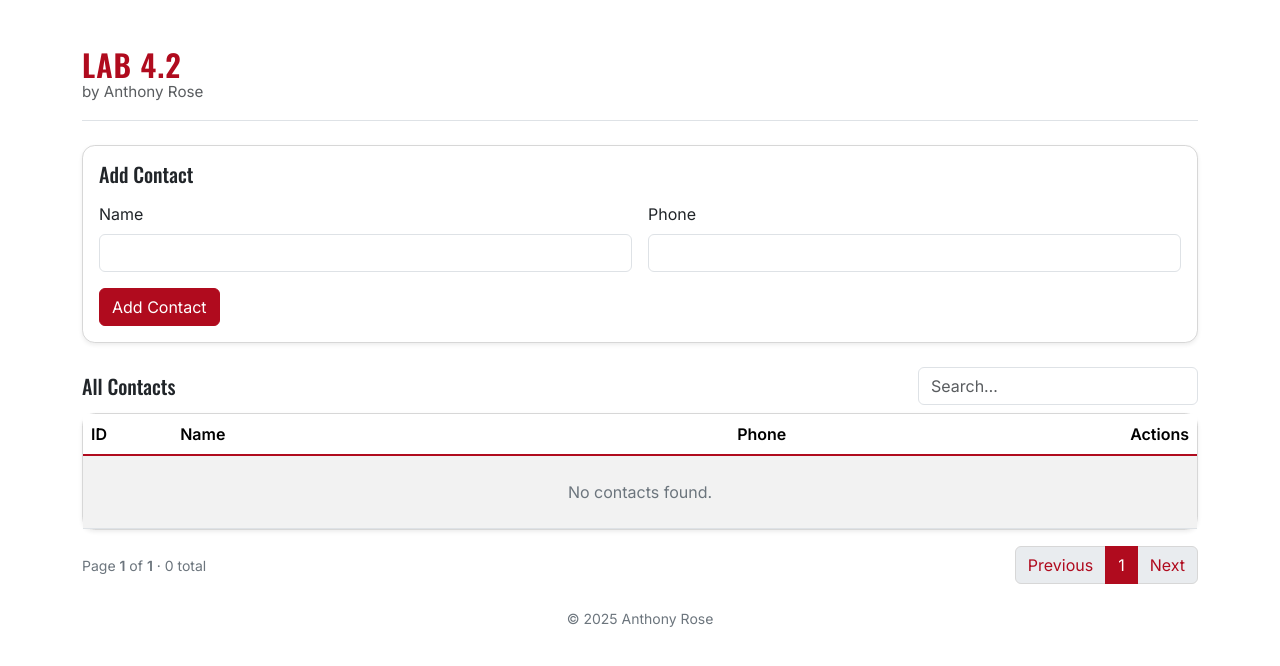
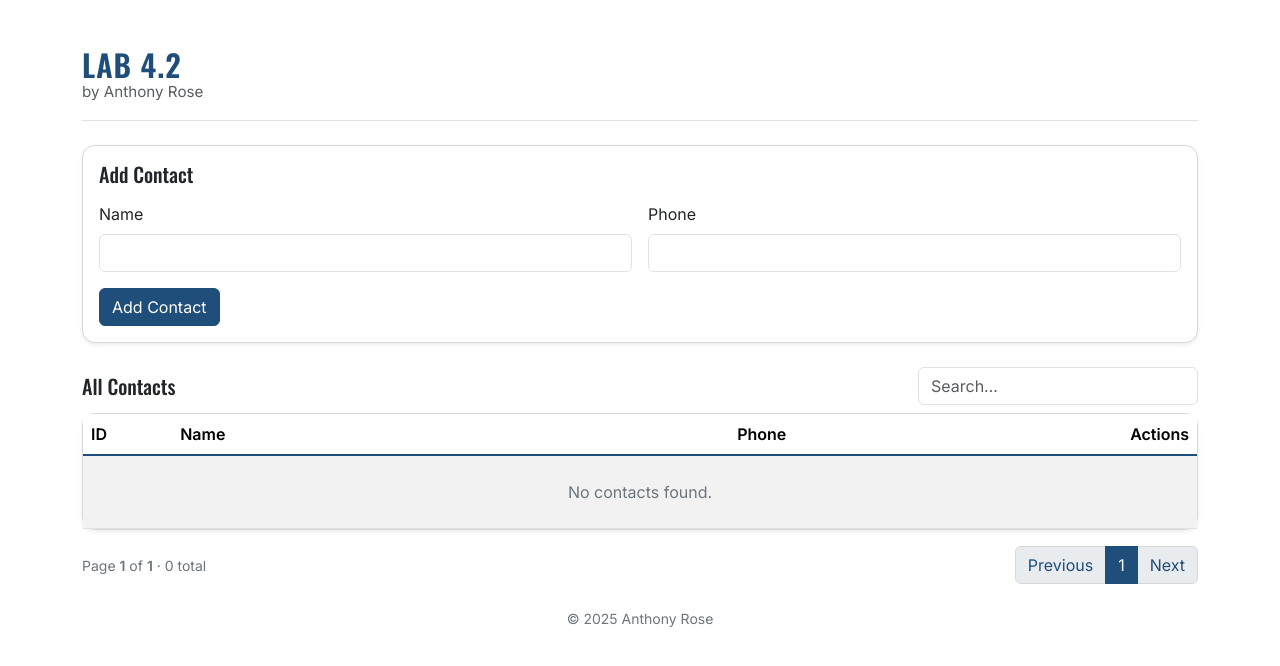
Before and after one commit to Reisinj3/Lab5.1, a Flask app: page / in a window 1280 px wide. Shown: the top 666 px of the page. Run offline with Flask 3, Linux system fonts and the light colour scheme; data that the repository does not hold is empty.

Commit message:
Update style.css

```diff
--- a/static/css/style.css
+++ b/static/css/style.css
@@ -1,27 +1,98 @@
-body { padding-top: 2rem; font-family: 'Inter', 'Segoe UI', Roboto, sans-serif; }
-.card { border-radius: 0.8rem; border: 1px solid #D7D7D7; }
+body {
+  padding-top: 2rem;
+  font-family: 'Inter', 'Segoe UI', Roboto, sans-serif;
+}
 
-.btn-primary { background-color: #B00B1E !important; border-color: #B00B1E !important; }
-.btn-primary:hover { background-color: #8E0918 !important; border-color: #8E0918 !important; }
-.btn-outline-secondary { color: #B00B1E !important; border-color: #B00B1E !important; }
-.btn-outline-secondary:hover { background-color: #B00B1E !important; color: #fff !important; }
+.card {
+  border-radius: 0.8rem;
+  border: 1px solid #D7D7D7;
+}
 
-.table thead th { background: var(--bs-body-bg); border-bottom: 2px solid #B00B1E !important; }
-.table-striped tbody tr:nth-of-type(odd) { background-color: rgba(176, 11, 30, 0.04); }
-[data-bs-theme="dark"] .card { border: 1px solid #333; }
-[data-bs-theme="dark"] .table-striped tbody tr:nth-of-type(odd) { background-color: rgba(176, 11, 30, 0.2); }
+/* Primary button and outline button – switched to a blue-ish RiverTech theme */
+.btn-primary {
+  background-color: #1E4E79 !important;
+  border-color: #1E4E79 !important;
+}
 
-/* Miami branding */
+.btn-primary:hover {
+  background-color: #163958 !important;
+  border-color: #163958 !important;
+}
+
+.btn-outline-secondary {
+  color: #1E4E79 !important;
+  border-color: #1E4E79 !important;
+}
+
+.btn-outline-secondary:hover {
+  background-color: #1E4E79 !important;
+  color: #fff !important;
+}
+
+/* Tables */
+.table thead th {
+  background: var(--bs-body-bg);
+  border-bottom: 2px solid #1E4E79 !important;
+}
+
+.table-striped tbody tr:nth-of-type(odd) {
+  background-color: rgba(30, 78, 121, 0.05);
+}
+
+[data-bs-theme="dark"] .card {
+  border: 1px solid #333;
+}
+
+[data-bs-theme="dark"] .table-striped tbody tr:nth-of-type(odd) {
+  background-color: rgba(30, 78, 121, 0.2);
+}
+
+/* App branding (renamed in spirit from Miami → RiverTech, but kept class names) */
 .miami-title {
-  font-family: 'Oswald', sans-serif; font-weight: 600; letter-spacing: 1px;
-  font-size: 1.9rem; line-height: 1.1; color: #B00B1E; text-transform: uppercase;
+  font-family: 'Oswald', sans-serif;
+  font-weight: 600;
+  letter-spacing: 1px;
+  font-size: 1.9rem;
+  line-height: 1.1;
+  color: #1E4E79;
+  text-transform: uppercase;
 }
-.miami-subtitle { font-family: 'Inter', sans-serif; font-size: 0.95rem; color: var(--bs-secondary-color); }
-h1, h2, h3, .h1, .h2, .h3 { font-family: 'Oswald', sans-serif; font-weight: 500; }
+
+.miami-subtitle {
+  font-family: 'Inter', sans-serif;
+  font-size: 0.95rem;
+  color: var(--bs-secondary-color);
+}
+
+h1, h2, h3, .h1, .h2, .h3 {
+  font-family: 'Oswald', sans-serif;
+  font-weight: 500;
+}
 
 /* Pagination */
-.page-link { color: #B00B1E !important; border-color: #D7D7D7 !important; }
-.page-link:hover { background-color: rgba(176, 11, 30, 0.1) !important; border-color: #B00B1E !important; color: #8E0918 !important; }
-.page-item.active .page-link { background-color: #B00B1E !important; border-color: #B00B1E !important; color: #fff !important; }
-[data-bs-theme="dark"] .page-link { color: #FFCDD2 !important; }
-[data-bs-theme="dark"] .page-item.active .page-link { background-color: #B00B1E !important; border-color: #B00B1E !important; color: #fff !important; }
+.page-link {
+  color: #1E4E79 !important;
+  border-color: #D7D7D7 !important;
+}
+
+.page-link:hover {
+  background-color: rgba(30, 78, 121, 0.1) !important;
+  border-color: #1E4E79 !important;
+  color: #163958 !important;
+}
+
+.page-item.active .page-link {
+  background-color: #1E4E79 !important;
+  border-color: #1E4E79 !important;
+  color: #fff !important;
+}
+
+[data-bs-theme="dark"] .page-link {
+  color: #CFE4FF !important;
+}
+
+[data-bs-theme="dark"] .page-item.active .page-link {
+  background-color: #1E4E79 !important;
+  border-color: #1E4E79 !important;
+  color: #fff !important;
+}
```
